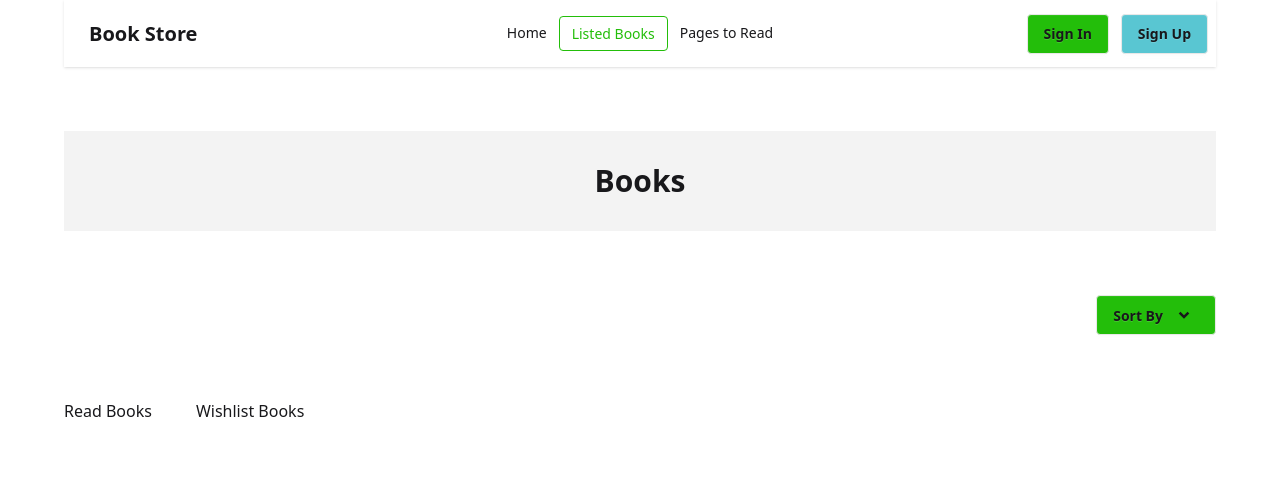
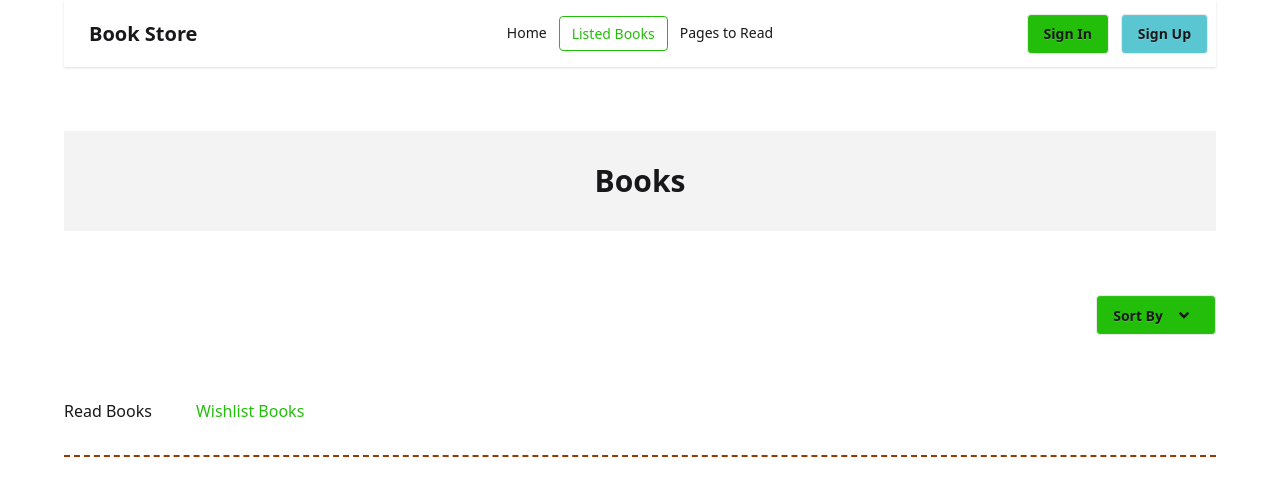
Before and after one commit to mustafa-siam/assignment-eight, a React app: page /listbooks/whislist in a window 1280 px wide. Shown: the top 496 px of the page. Built offline with nearby package versions, Linux system fonts and the light colour scheme; the HTML template or start-up script is replaced by a standard one.

Commit message:
done listbook design

```diff
--- a/src/header file/Listbooks.jsx
+++ b/src/header file/Listbooks.jsx
@@ -1,6 +1,6 @@
 import { createContext, useState } from "react";
 import { RiArrowDropDownLine } from "react-icons/ri";
-import { Link, Outlet } from "react-router-dom";
+import { Link, NavLink, Outlet } from "react-router-dom";
 export const shortcontext=createContext();
 const Listbooks = () => {
     const [sortby,setsortby]=useState(null);
@@ -21,9 +21,13 @@ const Listbooks = () => {
                         </ul>
                     </div>
                 </div>
-            <div className="flex gap-11  ">
-                <Link to={'readbooks'}><h2>Read Books</h2></Link>
-                <Link to={'whislist'}><h2>Wishlist Books</h2></Link>
+            <div className="flex gap-11 pb-8 border-b-2 border-dashed border-amber-800">
+                <div className={`hover:border-b-2 border-[#23BE0A]`}>
+                <NavLink to={'readbooks'} className={({isActive})=>isActive &&"text-[#23BE0A]"}><h2>Read Books</h2></NavLink>
+                </div>
+                <div className={`hover:border-b-2 border-[#23BE0A]`}>
+                     <NavLink to={'whislist'} className={({isActive})=>isActive &&"text-[#23BE0A]"}>Wishlist Books</NavLink>
+                </div>
             </div>
             <div className="py-16">
                 <Outlet></Outlet>
```
